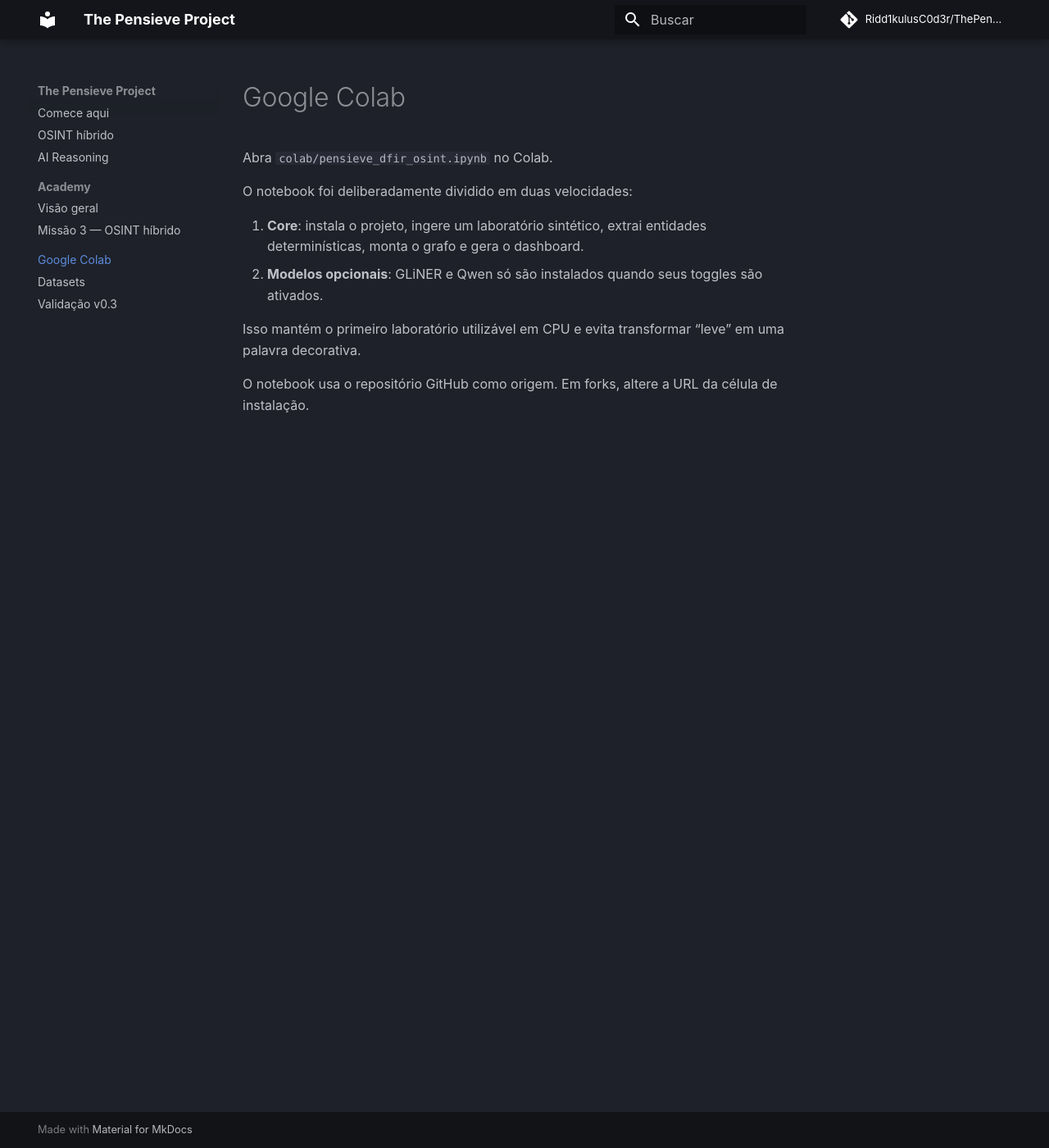
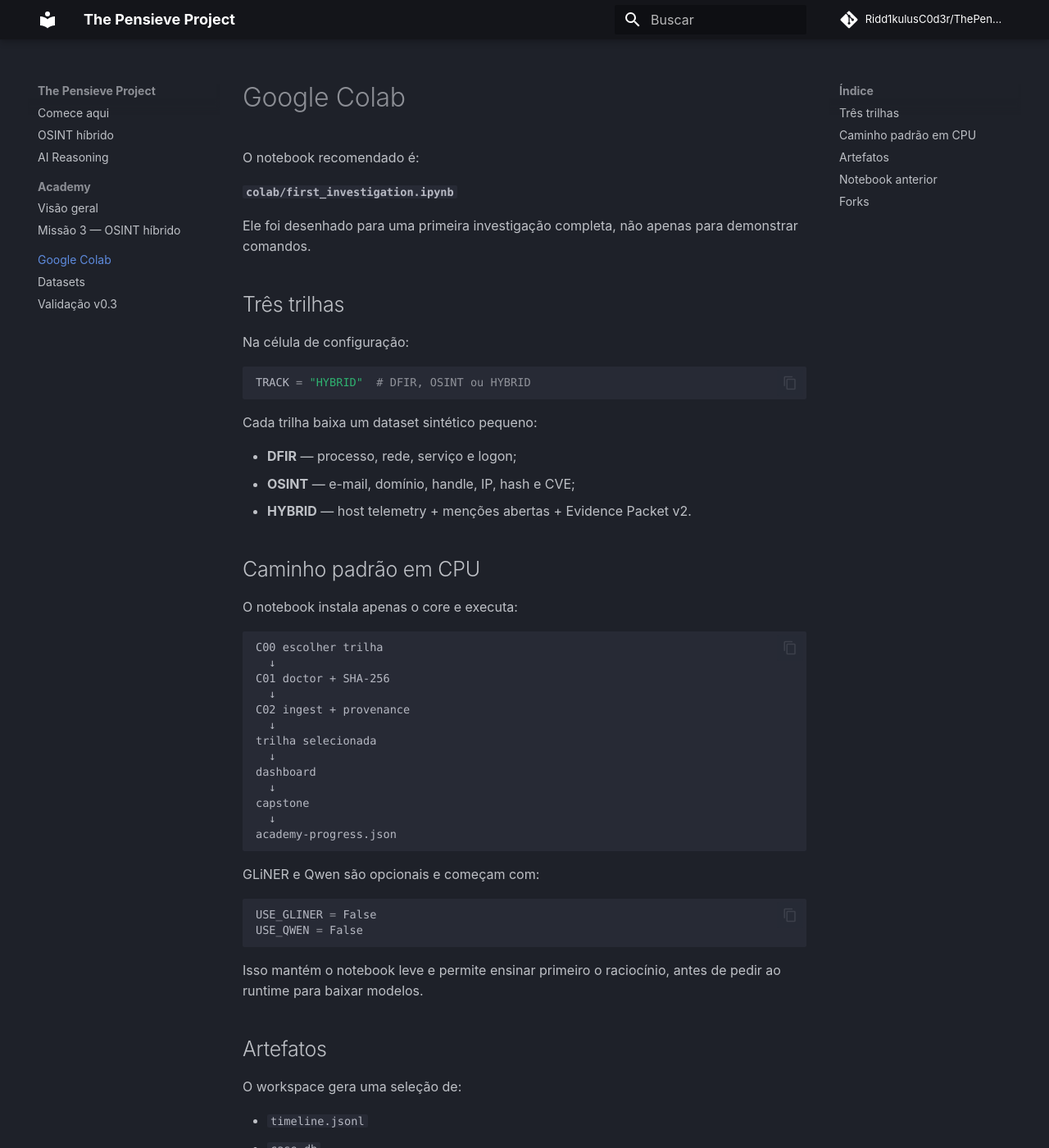
Before and after one commit to Ridd1kulusC0d3r/ThePensieveProject, an MkDocs documentation site: the page built from docs/colab.md, in a window 1280 px wide and 1400 px high. Shown: the whole window at 82% size. Built offline with MkDocs 1.6.1 and Material for MkDocs 9.7.7, drawn with Linux system fonts in a browser that asks for light colours; comment, search, counter and statistics services are not loaded; some of the changed text lies outside the part shown.

Commit message:
docs: make First Investigation the recommended Colab

````diff
--- a/docs/colab.md
+++ b/docs/colab.md
@@ -1,12 +1,75 @@
 # Google Colab
 
-Abra `colab/pensieve_dfir_osint.ipynb` no Colab.
+O notebook recomendado é:
 
-O notebook foi deliberadamente dividido em duas velocidades:
+**`colab/first_investigation.ipynb`**
 
-1. **Core**: instala o projeto, ingere um laboratório sintético, extrai entidades determinísticas, monta o grafo e gera o dashboard.
-2. **Modelos opcionais**: GLiNER e Qwen só são instalados quando seus toggles são ativados.
+Ele foi desenhado para uma primeira investigação completa, não apenas para demonstrar comandos.
 
-Isso mantém o primeiro laboratório utilizável em CPU e evita transformar “leve” em uma palavra decorativa.
+## Três trilhas
 
-O notebook usa o repositório GitHub como origem. Em forks, altere a URL da célula de instalação.
+Na célula de configuração:
+
+```python
+TRACK = "HYBRID"  # DFIR, OSINT ou HYBRID
+```
+
+Cada trilha baixa um dataset sintético pequeno:
+
+- **DFIR** — processo, rede, serviço e logon;
+- **OSINT** — e-mail, domínio, handle, IP, hash e CVE;
+- **HYBRID** — host telemetry + menções abertas + Evidence Packet v2.
+
+## Caminho padrão em CPU
+
+O notebook instala apenas o core e executa:
+
+```text
+C00 escolher trilha
+  ↓
+C01 doctor + SHA-256
+  ↓
+C02 ingest + provenance
+  ↓
+trilha selecionada
+  ↓
+dashboard
+  ↓
+capstone
+  ↓
+academy-progress.json
+```
+
+GLiNER e Qwen são opcionais e começam com:
+
+```python
+USE_GLINER = False
+USE_QWEN = False
+```
+
+Isso mantém o notebook leve e permite ensinar primeiro o raciocínio, antes de pedir ao runtime para baixar modelos.
+
+## Artefatos
+
+O workspace gera uma seleção de:
+
+- `timeline.jsonl`
+- `case.db`
+- `correlations.jsonl`
+- `entities.jsonl`
+- `entity-graph.json`
+- `evidence-graph.json`
+- `evidence-packet.json`
+- `intelligence.json` quando Qwen é habilitado
+- `report.html`
+- `academy-progress.json`
+
+Ao final, o notebook empacota o workspace em ZIP.
+
+## Notebook anterior
+
+`colab/pensieve_dfir_osint.ipynb` permanece no repositório como laboratório compacto/legado. O **First Investigation** é o ponto de entrada da Academy.
+
+## Forks
+
+O notebook usa o repositório GitHub como origem. Em um fork, altere a URL de instalação e a constante `BASE` do dataset.
````
